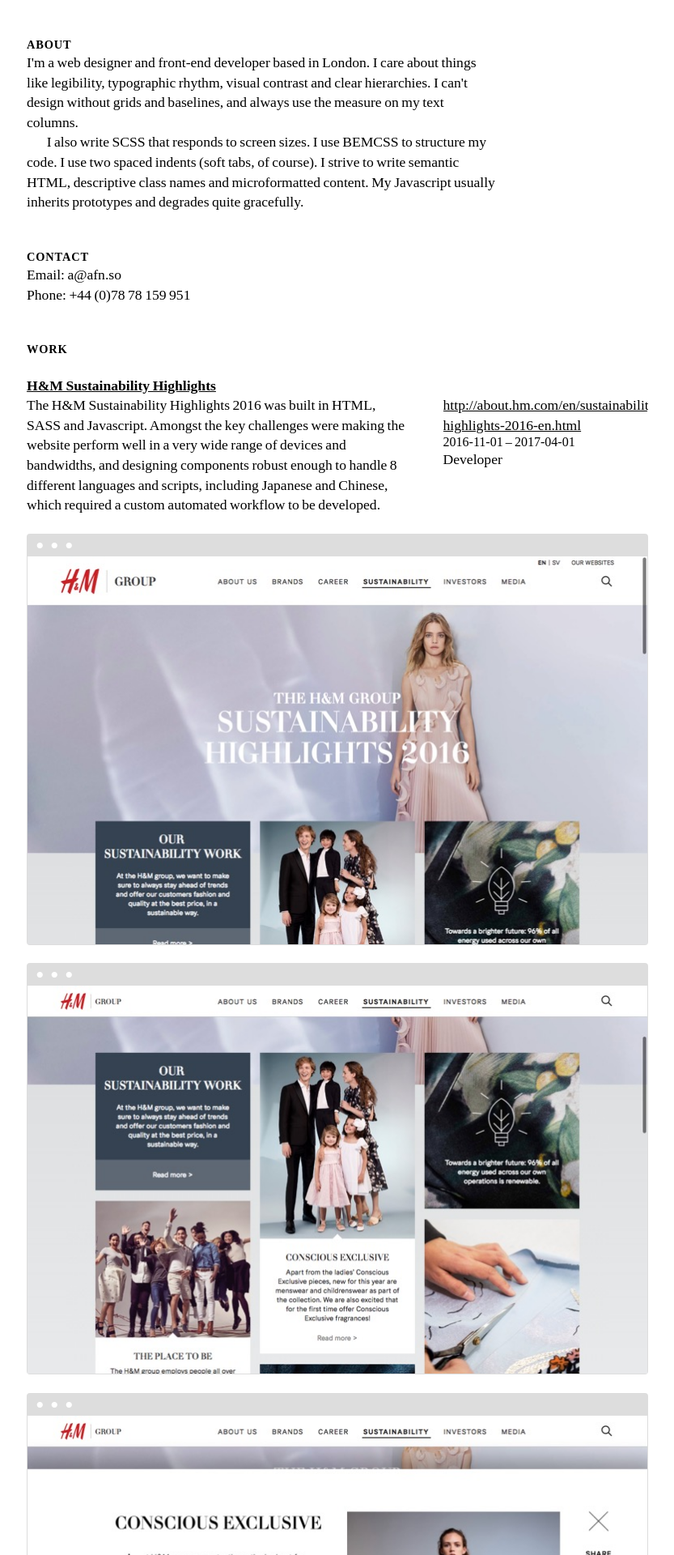
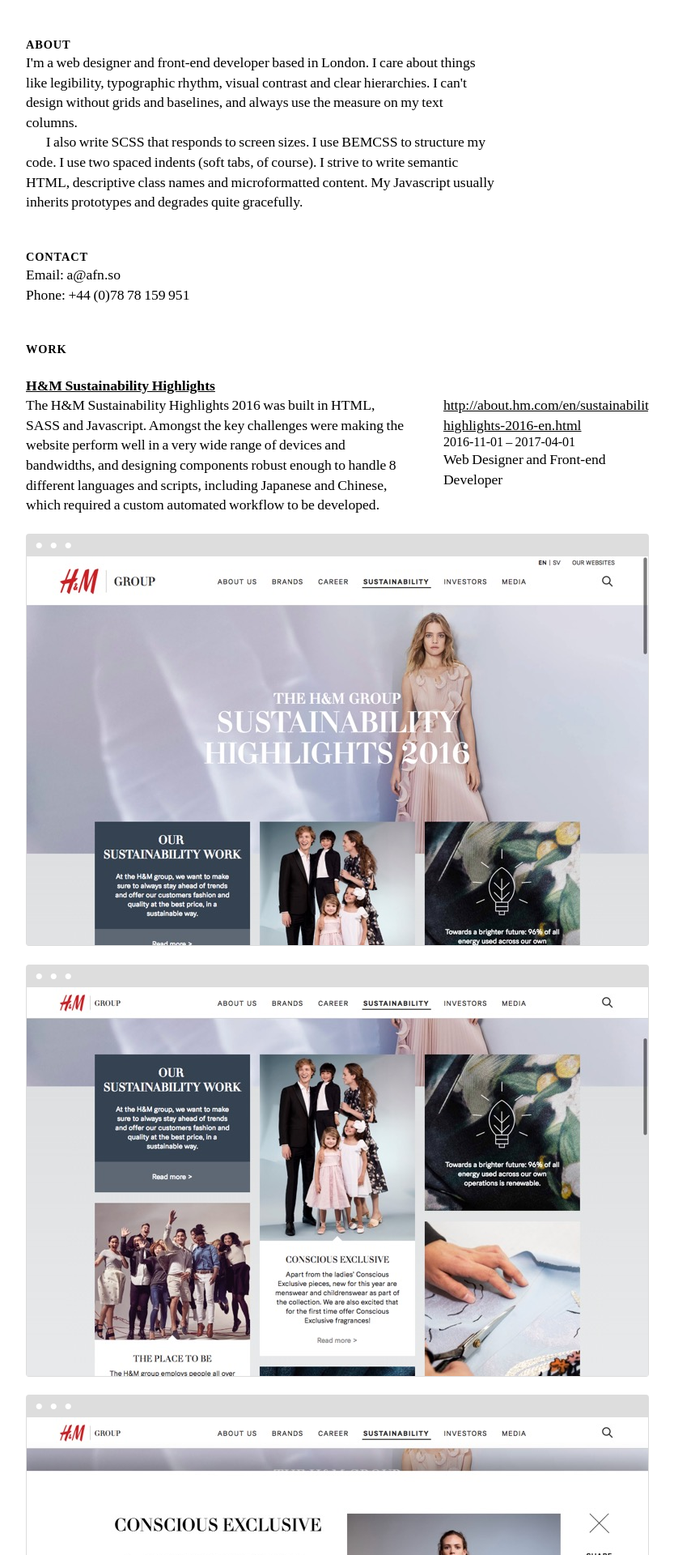
Before and after one commit to afonsoduarte/afn.so, a PHP site: page / in a window 1280 px wide. Shown: the top 1920 px of the page at 81% size, without its empty margins (223-1056 px from the left). Run offline with PHP 8.4, Linux system fonts and the light colour scheme.

Commit message:
portfolio fixes

```diff
--- a/index.php
+++ b/index.php
@@ -11,7 +11,7 @@
   <style>
   /* line 1, resume.scss */
 body {
-  max-width: 48em;
+  max-width: 770px;
   margin: 1.4rem auto;
 }
 
@@ -213,7 +213,7 @@ section:after, header:after {
             <header class="work-item-header">
               <p class="url"><a class="link" href="http://about.hm.com/en/sustainability/sustainability-highlights-2016-en.html">http://about.hm.com/en/sustainability/sustainability-highlights-2016-en.html</a></p>
               <time class="date">2016-11-01&thinsp;–&thinsp;2017-04-01</time>
-              <p class="position">Developer</p>
+              <p class="position">Web Designer and Front-end Developer</p>
             </header>
             <div class="work-item-summary">
               <p>The H&amp;M Sustainability Highlights 2016 was built in HTML, SASS and Javascript. Amongst the key challenges were making the website perform well in a very wide range of devices and bandwidths, and designing components robust enough to handle 8 different languages and scripts, including Japanese and Chinese, which required a custom automated workflow to be developed.</p>
@@ -244,7 +244,7 @@ section:after, header:after {
             <header class="work-item-header">
               <p class="url"><a class="link" href="http://fashionweek.se">http://fashionweek.se</a></p>
               <time class="date">2016-07-01&thinsp;–&thinsp;2016-08-25</time>
-              <p class="position">Developer</p>
+              <p class="position">Web Designer and Front-end Developer</p>
             </header>
             <div class="work-item-summary">
               <p>Fashion Week Stockholm is a WordPress install with custom plugins and theme. It was designed mobile-first, and optimised to feel snappy on any connection.</p>
@@ -278,10 +278,10 @@ section:after, header:after {
             <header class="work-item-header">
               <p class="url"><a class="link" href="http://bon.se">http://bon.se</a></p>
               <time class="date">2012-09-01&thinsp;–&thinsp;2017-04-01</time>
-              <p class="position">Developer</p>
+              <p class="position">Web Designer and Front-end Developer</p>
             </header>
             <div class="work-item-summary">
-              <p>Bon is a Swedish fashion magazine, both digital and print. We’re responsible for everything from front end to back end tools, hosting and deployments, and setting up and developing a video streaming service twice a year for Fashion Week Stockholm. It uses a WordPress back-end with custom-built front-end, and runs on a fully automated and reproducible stack, orchestrated by Ansible.</p>
+              <p>Bon is a Swedish fashion magazine, both digital and print. We’re responsible for everything from front-end to back-end tools, hosting and deployments, and setting up and developing a video streaming service twice a year for Fashion Week Stockholm. It uses a WordPress back-end with custom-built front-end, and runs on a fully automated and reproducible stack, orchestrated by Ansible.</p>
             </div>
             <div class="work-item-images">
               <div class="work-item-image desktop">
@@ -321,7 +321,7 @@ section:after, header:after {
             <header class="work-item-header">
               <p class="url"><a class="link" href="http://vestoj.com">http://vestoj.com</a></p>
               <time class="date">2014-09-01&thinsp;–&thinsp;2015-06-01</time>
-              <p class="position">Developer</p>
+              <p class="position">Web Designer and Front-end Developer</p>
             </header>
             <div class="work-item-summary">
               <p>Vestoj is an online and print publication exploring critical writing in fashion. The website is built on a WordPress back-end with a custom front-end.</p>
```
